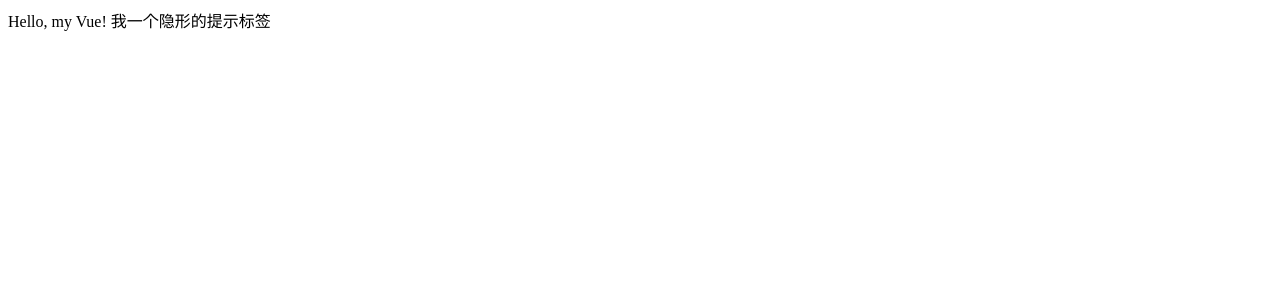
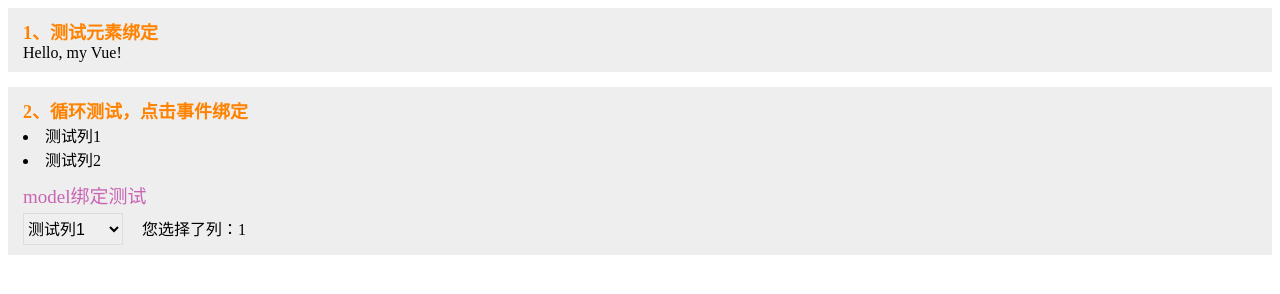
Before and after one commit to j78742/Vue-learning, a plain HTML site: page first-vue.html in a window 1280 px wide. Drawn offline with nearby package versions, Linux system fonts and the light colour scheme.

Commit message:
第一个测试实例

```diff
--- a/first-vue.html
+++ b/first-vue.html
@@ -1,21 +1,86 @@
 <!DOCTYPE html>
 <html>
+
 <head>
 	<title>Vue第一个测试实例</title>
 	<script type="text/javascript" src="https://unpkg.com/vue"></script>
+	<style>
+		.tang-desc::before {
+			display: block;
+			font-size: 18px;
+			color: #ff8300;
+			font-weight: 600;
+		}
+
+		.tang-row {
+			padding: 10px 15px;
+			background: #eee;
+			margin-bottom: 15px;
+		}
+
+		.tang-second-row {
+			color: #ca65b3;
+			font-size: 19px;
+			margin: 10px 0 5px;
+		}
+
+		#app::before {
+			content: '1、测试元素绑定';
+		}
+
+		#app2::before {
+			content: '2、循环测试，点击事件绑定'
+		}
+
+		select {
+			border: 1px solid #ddd;
+			height: 32px;
+			font-size: 16px;
+			min-width: 100px;
+		}
+	</style>
+
 	<body>
-   <div id="app">
+		<div id="app" class='tang-row tang-desc'>
 			{{ message }}
 			<span v-bind:title="message" v-if="seen">我一个隐形的提示标签</span>
+		</div>
+		<div id="app2" class='tang-row tang-desc'>
+			<li v-for="item in items" v-on:click="handle" v-bind:value="item.id">{{ item.text }}</li>
+			<div class="tang-second-row">model绑定测试</div>
+			<select v-model="selected">
+				<option v-for="item in items" v-bind:value="item.id" v-bind:placeholder="placeholder">{{item.text}}</option>
+			</select>
+			<span style="margin-left:15px">您选择了列：{{selected}}</span>
 		</div>
 		<script type="text/javascript">
 			var app = new Vue({
 				el: "#app",
 				data: {
 					message: 'Hello, my Vue!',
-   	  		seen: true
+					seen: false,
+				}
+			})
+			var app2 = new Vue({
+				el: "#app2",
+				data: {
+					selected: "1",
+					placeholder: '请选择',
+					items: [{
+						id: 1,
+						text: "测试列1"
+					}, {
+						id: 2,
+						text: '测试列2'
+					}]
+				},
+				methods: {
+					handle: (e) => {
+						alert(`您点击了该列，列值为: ${e.target.value}`)
+					}
 				}
 			})
 		</script>
 	</body>
+
 </html>
```
Lines whose indentation alone changed are shown as unchanged.
